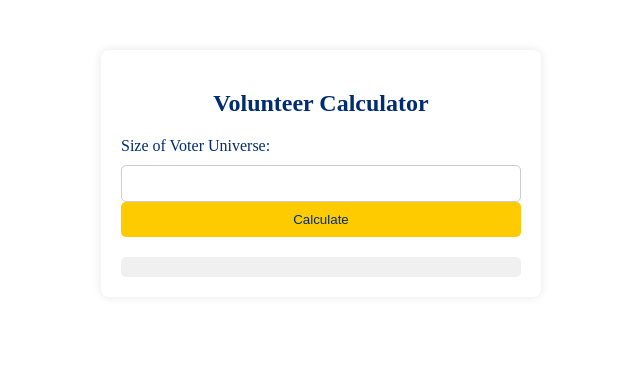
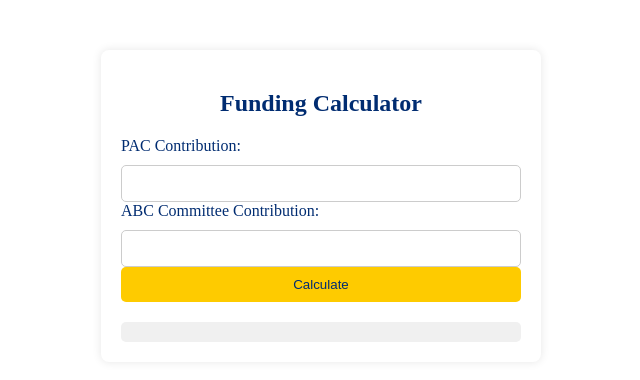
Before and after one commit to EricCTA/CTA-Volunteer-Canvassing-Calculator-, a plain HTML site: page index.html in a window 1280 px wide. Shown: the whole page, without its empty margins (319-959 px from the left). Drawn offline with Linux system fonts and the light colour scheme.

Commit message:
index.html

```diff
--- a/index.html
+++ b/index.html
@@ -3,15 +3,17 @@
 <head>
     <meta charset="UTF-8">
     <meta name="viewport" content="width=device-width, initial-scale=1.0">
-    <title>Volunteer Calculator</title>
+    <title>Funding Calculator</title>
     <link rel="stylesheet" href="styles.css">
 </head>
 <body>
     <div class="calculator">
-        <h2>Volunteer Calculator</h2>
-        <label for="voterUniverse">Size of Voter Universe:</label>
-        <input type="number" id="voterUniverse">
-        <button onclick="calculateVolunteers()">Calculate</button>
+        <h2>Funding Calculator</h2>
+        <label for="pacContribution">PAC Contribution:</label>
+        <input type="number" id="pacContribution">
+        <label for="abcContribution">ABC Committee Contribution:</label>
+        <input type="number" id="abcContribution">
+        <button onclick="calculateFunding()">Calculate</button>
         <div id="result"></div>
     </div>
     <script src="script.js"></script>
```
